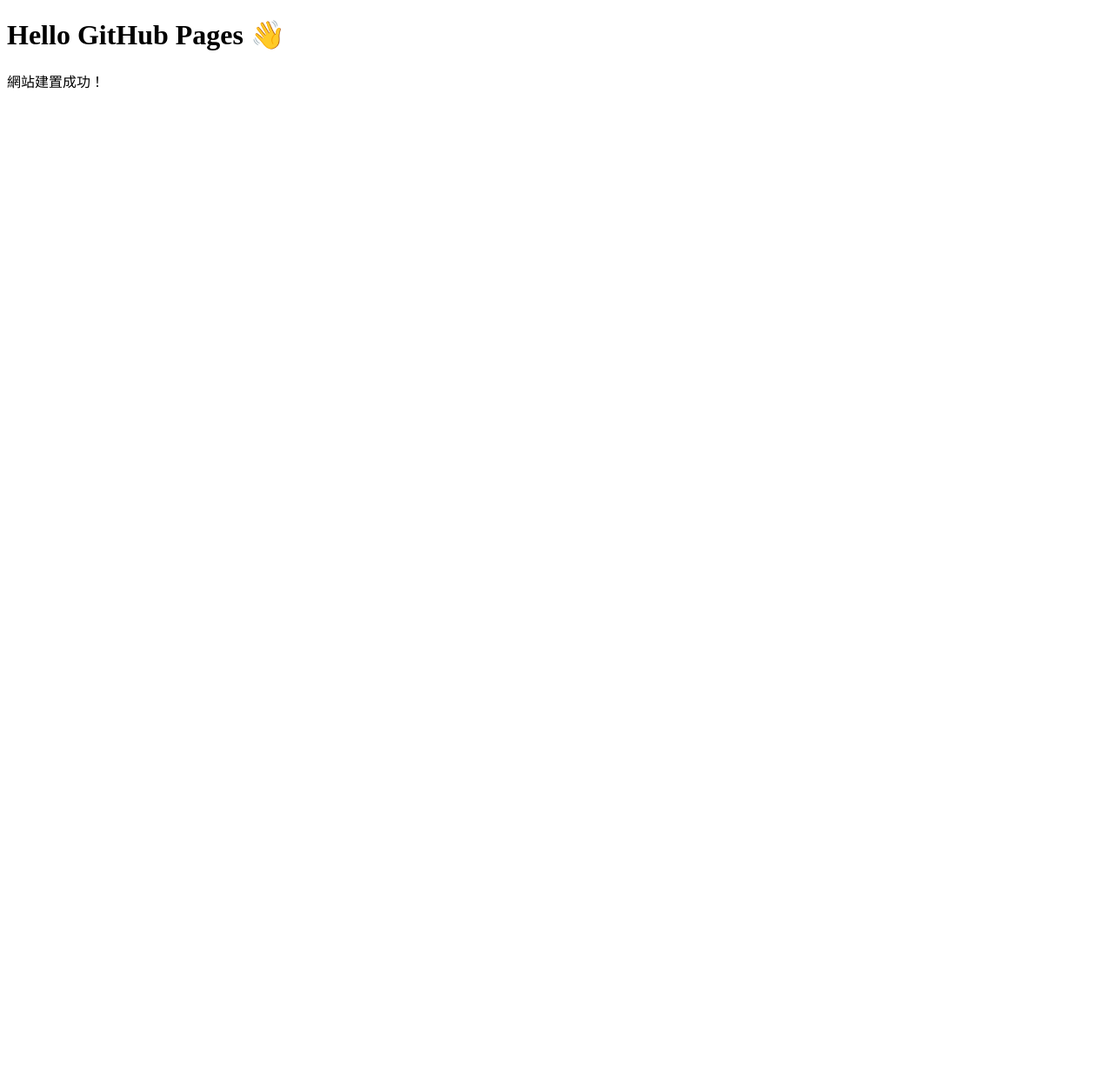
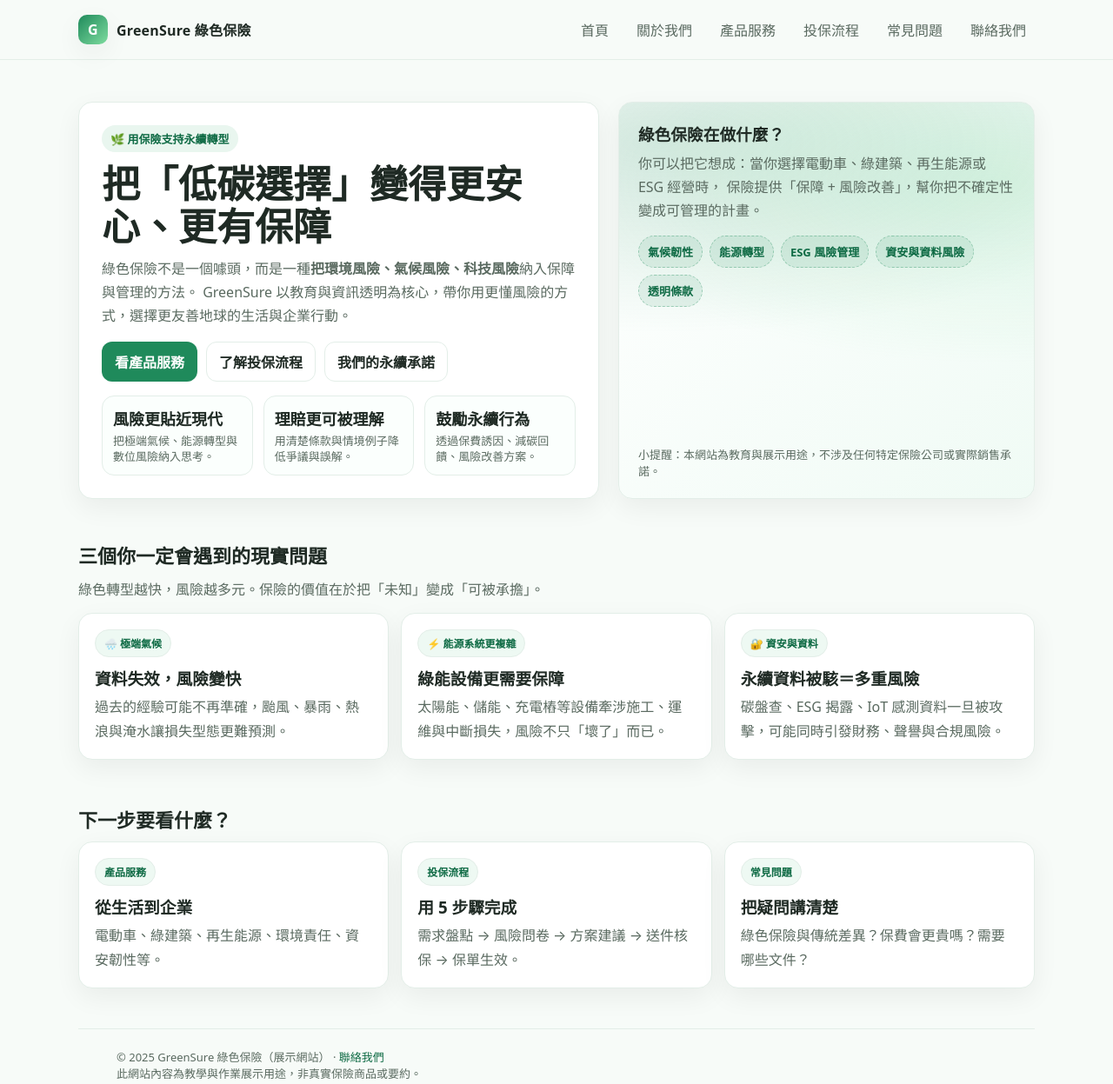
Before and after one commit to CHIUTZUCHUNAN/CHIUTZUCHUAN.github.io, a plain HTML site: page index.html in a window 1280 px wide. Shown: the whole page at 87% size. Before the commit the page ends 800 px from the top, so only its background shows below. Drawn offline with Linux system fonts and the light colour scheme.

Commit message:
update GreenSure website

```diff
--- /dev/null
+++ b/assets/style.css
@@ -0,0 +1,214 @@
+:root{
+  --bg: #f7fbf8;
+  --card: #ffffff;
+  --text: #1f2a24;
+  --muted: #5a6a60;
+  --brand: #1f8a5b;
+  --brand-2: #0f6b45;
+  --line: #e3eee8;
+  --shadow: 0 10px 30px rgba(0,0,0,0.06);
+  --radius: 16px;
+}
+
+*{ box-sizing: border-box; }
+html,body{ margin:0; padding:0; font-family: ui-sans-serif, system-ui, -apple-system, "Noto Sans TC", "PingFang TC", "Microsoft JhengHei", sans-serif; color:var(--text); background: var(--bg); }
+a{ color: inherit; text-decoration: none; }
+a:hover{ text-decoration: underline; }
+
+.container{ width:min(1100px, 92%); margin: 0 auto; }
+
+.nav{
+  position: sticky; top:0; z-index:10;
+  background: rgba(247,251,248,0.85);
+  backdrop-filter: blur(10px);
+  border-bottom: 1px solid var(--line);
+}
+.nav-inner{
+  display:flex; align-items:center; justify-content:space-between;
+  padding: 14px 0;
+  gap: 12px;
+}
+.brand{
+  display:flex; align-items:center; gap:10px; font-weight: 800;
+  letter-spacing: 0.2px;
+}
+.brand-badge{
+  width: 34px; height: 34px; border-radius: 10px;
+  background: linear-gradient(135deg, var(--brand), #7edc9f);
+  display:grid; place-items:center;
+  box-shadow: var(--shadow);
+}
+.brand-badge span{ color:white; font-weight:900; }
+
+.nav-links{
+  display:flex; flex-wrap: wrap; gap: 12px;
+  align-items:center; justify-content:flex-end;
+}
+.nav-links a{
+  padding: 8px 10px;
+  border-radius: 999px;
+  color: var(--muted);
+}
+.nav-links a.active, .nav-links a:hover{
+  background: #e9f6ef;
+  color: var(--brand-2);
+  text-decoration: none;
+}
+
+.hero{
+  padding: 48px 0 22px;
+}
+.hero-grid{
+  display:grid;
+  grid-template-columns: 1.25fr 1fr;
+  gap: 22px;
+  align-items: stretch;
+}
+@media (max-width: 900px){
+  .hero-grid{ grid-template-columns: 1fr; }
+}
+.hero-card{
+  background: var(--card);
+  border: 1px solid var(--line);
+  border-radius: var(--radius);
+  box-shadow: var(--shadow);
+  padding: 26px;
+}
+.kicker{
+  display:inline-flex; gap:8px; align-items:center;
+  padding: 6px 10px; border-radius: 999px;
+  background: #e9f6ef; color: var(--brand-2);
+  font-weight: 700; font-size: 13px;
+}
+.h1{
+  margin: 12px 0 10px;
+  font-size: clamp(28px, 3.6vw, 44px);
+  line-height: 1.12;
+}
+.lead{
+  margin: 0 0 16px;
+  color: var(--muted);
+  font-size: 16px;
+  line-height: 1.7;
+}
+
+.btn-row{ display:flex; gap: 10px; flex-wrap:wrap; margin-top: 14px; }
+.btn{
+  display:inline-flex; align-items:center; justify-content:center;
+  padding: 10px 14px;
+  border-radius: 12px;
+  border: 1px solid var(--line);
+  background: white;
+  cursor: pointer;
+  font-weight: 700;
+}
+.btn.primary{
+  background: var(--brand);
+  color: white;
+  border-color: transparent;
+}
+.btn.primary:hover{ background: var(--brand-2); }
+.btn:hover{ filter: brightness(0.98); text-decoration:none; }
+
+.stat-grid{
+  display:grid; grid-template-columns: repeat(3, 1fr);
+  gap: 12px; margin-top: 16px;
+}
+@media (max-width: 600px){
+  .stat-grid{ grid-template-columns: 1fr; }
+}
+.stat{
+  border: 1px solid var(--line);
+  background: #fbfffd;
+  border-radius: 14px;
+  padding: 12px;
+}
+.stat b{ display:block; font-size: 18px; }
+.stat span{ color: var(--muted); font-size: 13px; line-height: 1.4; display:block; margin-top: 4px; }
+
+.illus{
+  height: 100%;
+  background: radial-gradient(1100px 400px at 10% 10%, rgba(31,138,91,0.18), transparent 55%),
+              radial-gradient(900px 380px at 90% 20%, rgba(126,220,159,0.22), transparent 55%),
+              linear-gradient(135deg, #ffffff, #f0fbf5);
+  border: 1px solid var(--line);
+  border-radius: var(--radius);
+  box-shadow: var(--shadow);
+  padding: 22px;
+  display:flex; flex-direction:column; justify-content:space-between;
+}
+.illus h3{ margin:0; }
+.illus p{ color: var(--muted); line-height: 1.7; margin: 8px 0 0; }
+.pill-row{ display:flex; flex-wrap: wrap; gap: 8px; margin-top: 14px; }
+.pill{
+  padding: 8px 10px;
+  border-radius: 999px;
+  background: rgba(31,138,91,0.10);
+  border: 1px dashed rgba(31,138,91,0.35);
+  color: var(--brand-2);
+  font-weight: 700;
+  font-size: 13px;
+}
+
+.section{
+  padding: 26px 0;
+}
+.section h2{
+  margin: 0 0 10px;
+  font-size: 22px;
+}
+.section p{ margin: 0 0 12px; color: var(--muted); line-height: 1.8; }
+
+.grid{
+  display:grid;
+  grid-template-columns: repeat(3, 1fr);
+  gap: 14px;
+}
+@media (max-width: 900px){
+  .grid{ grid-template-columns: 1fr; }
+}
+.card{
+  background: var(--card);
+  border: 1px solid var(--line);
+  border-radius: var(--radius);
+  box-shadow: var(--shadow);
+  padding: 18px;
+}
+.card h3{ margin: 0 0 6px; }
+.card p{ margin: 0; color: var(--muted); line-height: 1.75; }
+
+.badge{
+  display:inline-flex; align-items:center; gap: 8px;
+  padding: 6px 10px;
+  border-radius: 999px;
+  background: #eef9f3;
+  border: 1px solid var(--line);
+  color: var(--brand-2);
+  font-weight: 800;
+  font-size: 12px;
+  margin-bottom: 10px;
+}
+
+.footer{
+  margin-top: 20px;
+  border-top: 1px solid var(--line);
+  padding: 22px 0 30px;
+  color: var(--muted);
+  font-size: 13px;
+}
+.footer a{ color: var(--brand-2); }
+
+.form{
+  display:grid; gap: 10px;
+}
+.input, textarea{
+  width: 100%;
+  padding: 12px 12px;
+  border-radius: 12px;
+  border: 1px solid var(--line);
+  background: white;
+  outline: none;
+}
+textarea{ min-height: 120px; resize: vertical; }
+.small{ font-size: 13px; color: var(--muted); }
+.hr{ height:1px; background: var(--line); margin: 14px 0; border:0; }
--- a/index.html
+++ b/index.html
@@ -1,12 +1,141 @@
-<!DOCTYPE html>
-<html lang="zh-TW">
+<!doctype html>
+<html lang="zh-Hant">
 <head>
-  <meta charset="UTF-8" />
-  <meta name="viewport" content="width=device-width, initial-scale=1.0" />
-  <title>CHUITZUCHUNAN 的網站</title>
+  <meta charset="utf-8" />
+  <meta name="viewport" content="width=device-width, initial-scale=1" />
+  <title>GreenSure 綠色保險｜用保險支持永續</title>
+  <meta name="description" content="GreenSure 綠色保險：用風險管理支持低碳生活與永續轉型。了解綠色保險、產品服務、投保流程與常見問題。" />
+  <link rel="stylesheet" href="assets/style.css" />
 </head>
 <body>
-  <h1>Hello GitHub Pages 👋</h1>
-  <p>網站建置成功！</p>
+  <header class="nav">
+    <div class="container nav-inner">
+      <a class="brand" href="index.html">
+        <div class="brand-badge" aria-hidden="true"><span>G</span></div>
+        <div>GreenSure 綠色保險</div>
+      </a>
+      <nav class="nav-links" aria-label="主選單">
+        <a href="index.html">首頁</a>
+        <a href="about.html">關於我們</a>
+        <a href="products.html">產品服務</a>
+        <a href="process.html">投保流程</a>
+        <a href="faq.html">常見問題</a>
+        <a href="contact.html">聯絡我們</a>
+      </nav>
+    </div>
+  </header>
+
+  <main class="container">
+    <section class="hero">
+      <div class="hero-grid">
+        <div class="hero-card">
+          <div class="kicker">🌿 用保險支持永續轉型</div>
+          <h1 class="h1">把「低碳選擇」變得更安心、更有保障</h1>
+          <p class="lead">
+            綠色保險不是一個噱頭，而是一種<strong>把環境風險、氣候風險、科技風險</strong>納入保障與管理的方法。
+            GreenSure 以教育與資訊透明為核心，帶你用更懂風險的方式，選擇更友善地球的生活與企業行動。
+          </p>
+
+          <div class="btn-row">
+            <a class="btn primary" href="products.html">看產品服務</a>
+            <a class="btn" href="process.html">了解投保流程</a>
+            <a class="btn" href="about.html">我們的永續承諾</a>
+          </div>
+
+          <div class="stat-grid" aria-label="亮點摘要">
+            <div class="stat">
+              <b>風險更貼近現代</b>
+              <span>把極端氣候、能源轉型與數位風險納入思考。</span>
+            </div>
+            <div class="stat">
+              <b>理賠更可被理解</b>
+              <span>用清楚條款與情境例子降低爭議與誤解。</span>
+            </div>
+            <div class="stat">
+              <b>鼓勵永續行為</b>
+              <span>透過保費誘因、減碳回饋、風險改善方案。</span>
+            </div>
+          </div>
+        </div>
+
+        <aside class="illus">
+          <div>
+            <h3>綠色保險在做什麼？</h3>
+            <p>
+              你可以把它想成：當你選擇電動車、綠建築、再生能源或 ESG 經營時，
+              保險提供「保障 + 風險改善」，幫你把不確定性變成可管理的計畫。
+            </p>
+            <div class="pill-row" aria-label="關鍵詞">
+              <div class="pill">氣候韌性</div>
+              <div class="pill">能源轉型</div>
+              <div class="pill">ESG 風險管理</div>
+              <div class="pill">資安與資料風險</div>
+              <div class="pill">透明條款</div>
+            </div>
+          </div>
+          <div class="small">
+            小提醒：本網站為教育與展示用途，不涉及任何特定保險公司或實際銷售承諾。
+          </div>
+        </aside>
+      </div>
+    </section>
+
+    <section class="section">
+      <h2>三個你一定會遇到的現實問題</h2>
+      <p>綠色轉型越快，風險越多元。保險的價值在於把「未知」變成「可被承擔」。</p>
+
+      <div class="grid">
+        <div class="card">
+          <div class="badge">🌧️ 極端氣候</div>
+          <h3>資料失效，風險變快</h3>
+          <p>過去的經驗可能不再準確，颱風、暴雨、熱浪與淹水讓損失型態更難預測。</p>
+        </div>
+        <div class="card">
+          <div class="badge">⚡ 能源系統更複雜</div>
+          <h3>綠能設備更需要保障</h3>
+          <p>太陽能、儲能、充電樁等設備牽涉施工、運維與中斷損失，風險不只「壞了」而已。</p>
+        </div>
+        <div class="card">
+          <div class="badge">🔐 資安與資料</div>
+          <h3>永續資料被駭＝多重風險</h3>
+          <p>碳盤查、ESG 揭露、IoT 感測資料一旦被攻擊，可能同時引發財務、聲譽與合規風險。</p>
+        </div>
+      </div>
+    </section>
+
+    <section class="section">
+      <h2>下一步要看什麼？</h2>
+      <div class="grid">
+        <a class="card" href="products.html">
+          <div class="badge">產品服務</div>
+          <h3>從生活到企業</h3>
+          <p>電動車、綠建築、再生能源、環境責任、資安韌性等。</p>
+        </a>
+        <a class="card" href="process.html">
+          <div class="badge">投保流程</div>
+          <h3>用 5 步驟完成</h3>
+          <p>需求盤點 → 風險問卷 → 方案建議 → 送件核保 → 保單生效。</p>
+        </a>
+        <a class="card" href="faq.html">
+          <div class="badge">常見問題</div>
+          <h3>把疑問講清楚</h3>
+          <p>綠色保險與傳統差異？保費會更貴嗎？需要哪些文件？</p>
+        </a>
+      </div>
+    </section>
+
+    <footer class="footer">
+      <div class="container">
+        © <span id="y"></span> GreenSure 綠色保險（展示網站） ·
+        <a href="contact.html">聯絡我們</a>
+        <div class="small">此網站內容為教學與作業展示用途，非真實保險商品或要約。</div>
+      </div>
+    </footer>
+  </main>
+
+  <script src="assets/main.js"></script>
+  <script>
+    document.getElementById('y').textContent = new Date().getFullYear();
+  </script>
 </body>
 </html>
```
Also changed, not shown: about.html (added, +82 -0 lines), contact.html (added, +77 -0 lines), assets/main.js (added), faq.html (added), process.html (added), products.html (added).
